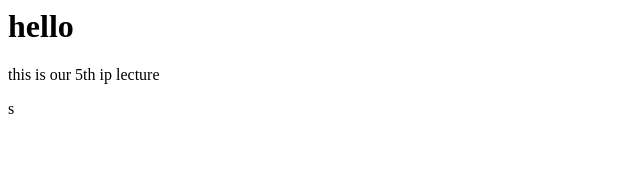
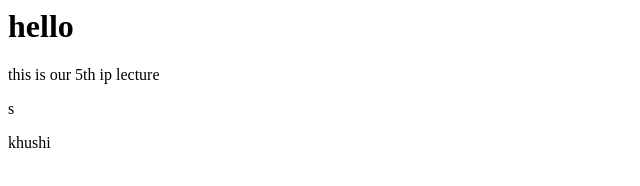
Before and after one commit to Kishubhaii/kishubhai, a plain HTML site: page index.html in a window 1280 px wide. Shown: the full height of the page, 0-640 px from the left. Drawn offline with Linux system fonts and the light colour scheme.

Commit message:
added khushi

```diff
--- a/index.html
+++ b/index.html
@@ -1,2 +1,3 @@
 <h1>hello</h1>
 <p>this is our 5th ip lecture</p>s
+<p>khushi</p>
```
